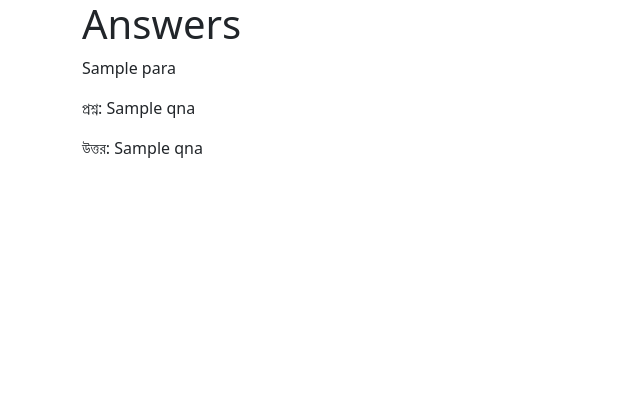
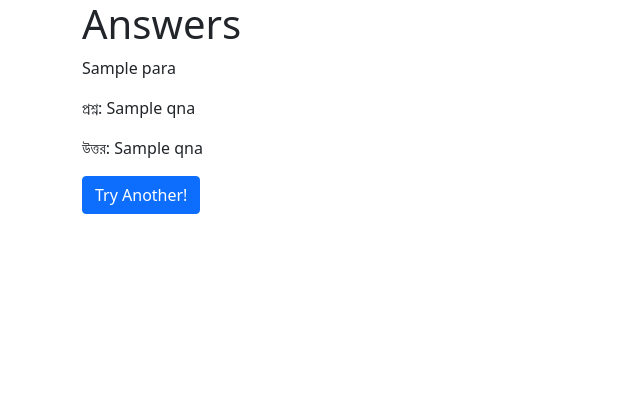
Before and after one commit to m4hi2/prosnottor, a Flask app: template web_app/templates/application/answers.html.j2 in a window 1280 px wide. Shown: the top 420 px of the page, without its empty margins (0-640 px from the left). Run offline with Flask 2, Linux system fonts and the light colour scheme; the template is opened without the code that fills it: most values are stand-ins (such as "Sample title", 1, 10 or a date in 2020).

Commit message:
feat: link to try another added in answers page

```diff
--- a/web_app/templates/application/answers.html.j2
+++ b/web_app/templates/application/answers.html.j2
@@ -24,4 +24,10 @@
     </div>
     {% endfor %}
 </section>
+
+<div>
+    <a href="{{ url_for('application.qna') }}" class="btn btn-primary">
+        Try Another!
+    </a>
+</div>
 {% endblock content %}
```
